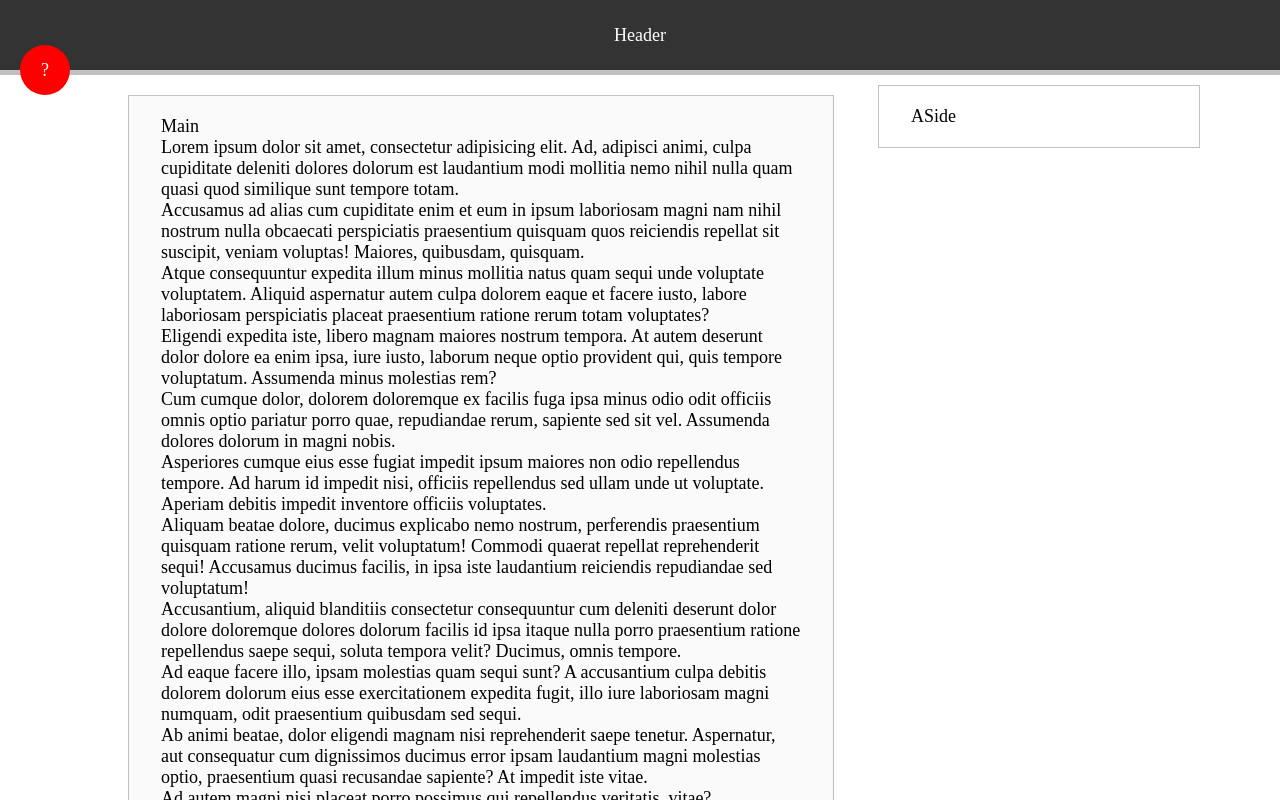
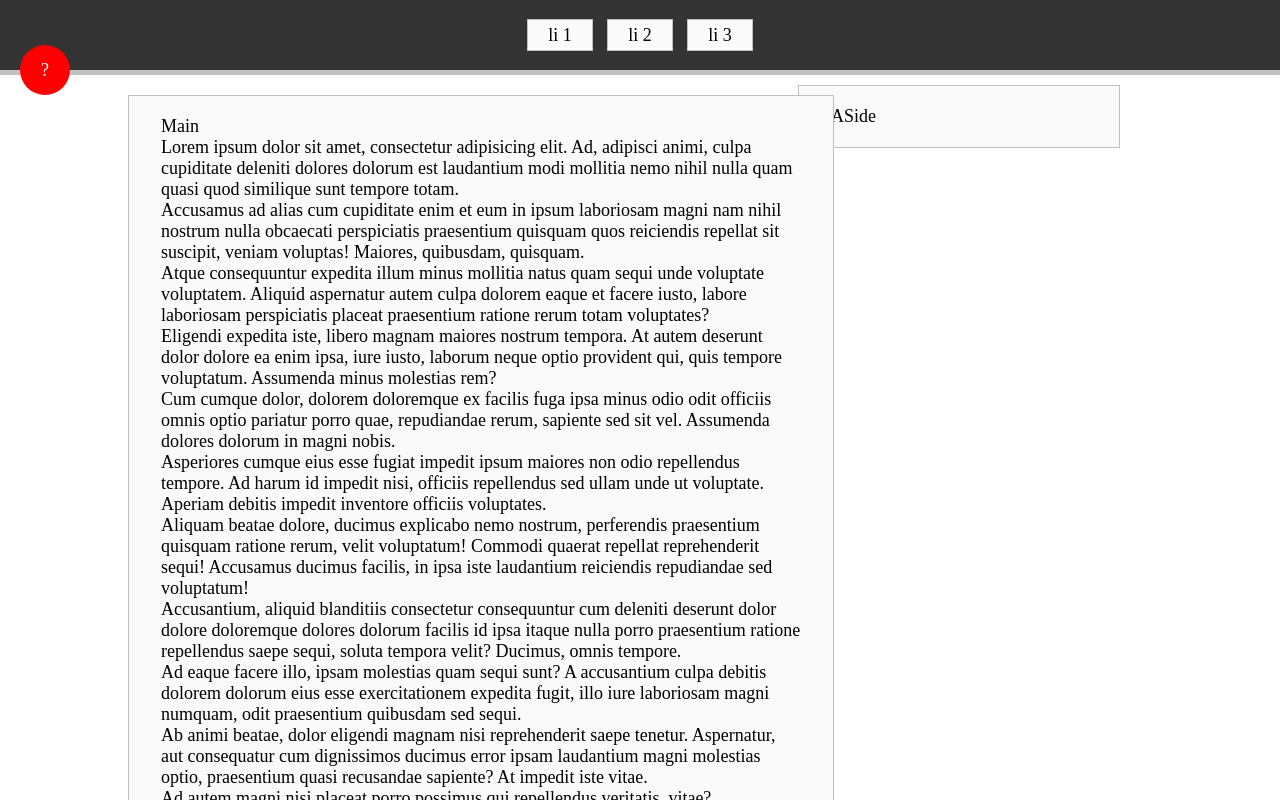
Before and after one commit to FredFrield/test_repetition_front, a plain HTML site: page css_03.html in a window 1280 px wide. Shown: the top 800 px of the page. Drawn offline with Linux system fonts and the light colour scheme.

Commit message:
css li menu

```diff
--- a/css/css_main_03.css
+++ b/css/css_main_03.css
@@ -51,15 +51,43 @@ body {
     border: 1px solid silver;
     padding: 20px 2.5%;
     float: left;
+
+    position: relative;
+    z-index: 1;
 }
 
 #aside {
     width: 20%;
     padding: 20px 2.5%;
     margin-left: 5%;
+    background: #fafafa;
     border: 1px solid silver;
     float: left;
     position: relative;
     top: -10px;
-    left: -20px;
+    left: -100px;
+    z-index: 0;
 }
+
+#nav {
+    list-style: none;
+    display: block;
+
+}
+#nav li {
+    display: inline;
+    background: #fafafa;
+    border: 1px solid silver;
+    padding: 5px 20px;
+    color: #000;
+    cursor: pointer;
+}
+#nav li:hover {
+    color: darkblue;
+    background: lightgray;
+    border-radius: 5px;
+    border-color: lightgray;
+}
+#nav li:not(:last-of-type) {
+    margin-right: 10px;
+}
--- a/css_03.html
+++ b/css_03.html
@@ -12,7 +12,13 @@
 </head>
 <body>
 <div id="some_block">?</div>
-<div id="header">Header</div>
+<div id="header">
+    <ul id="nav">
+        <li>li 1</li>
+        <li>li 2</li>
+        <li>li 3</li>
+    </ul>
+</div>
 <div id="main">
     Main
     <p>Lorem ipsum dolor sit amet, consectetur adipisicing elit. Ad, adipisci animi, culpa cupiditate deleniti dolores
```
